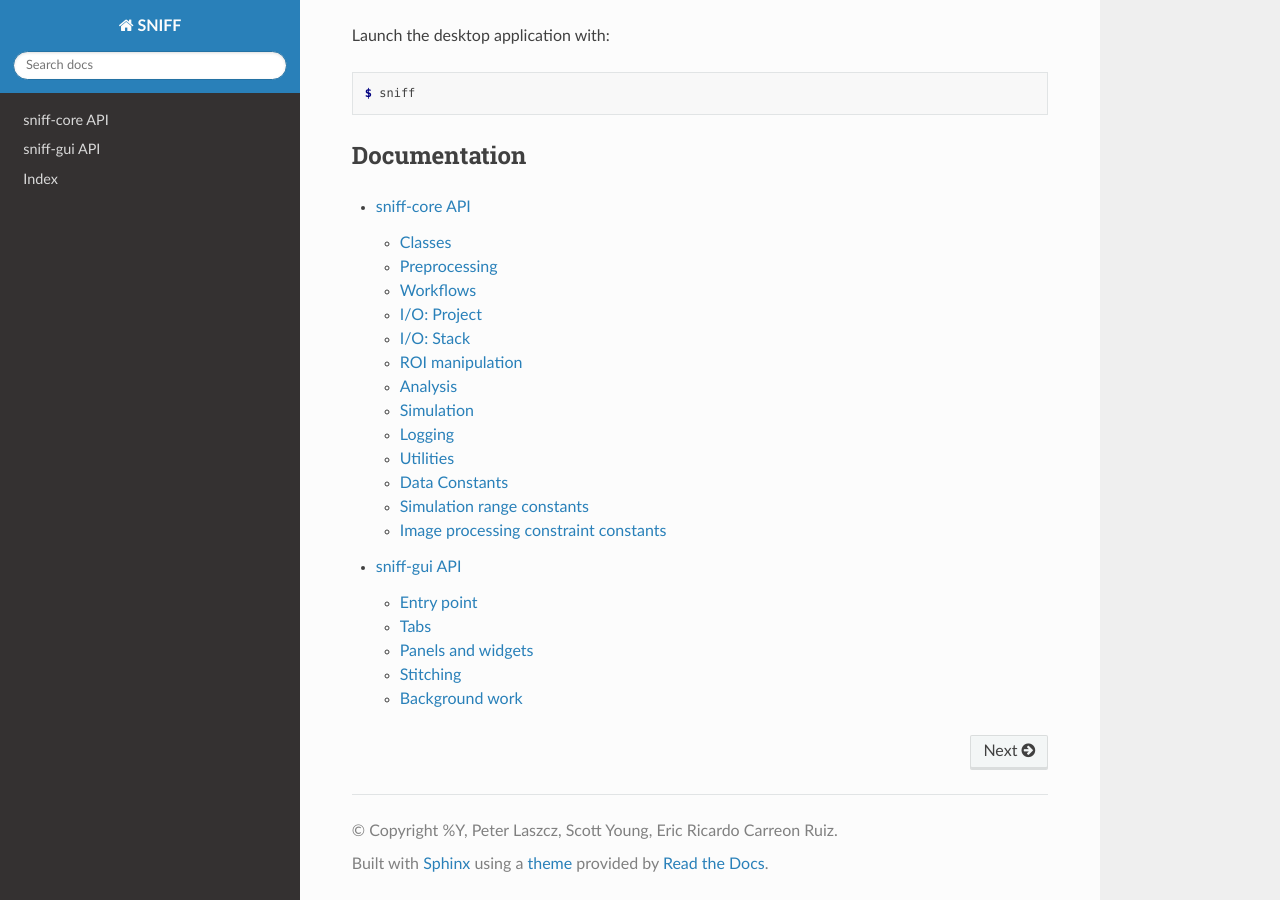
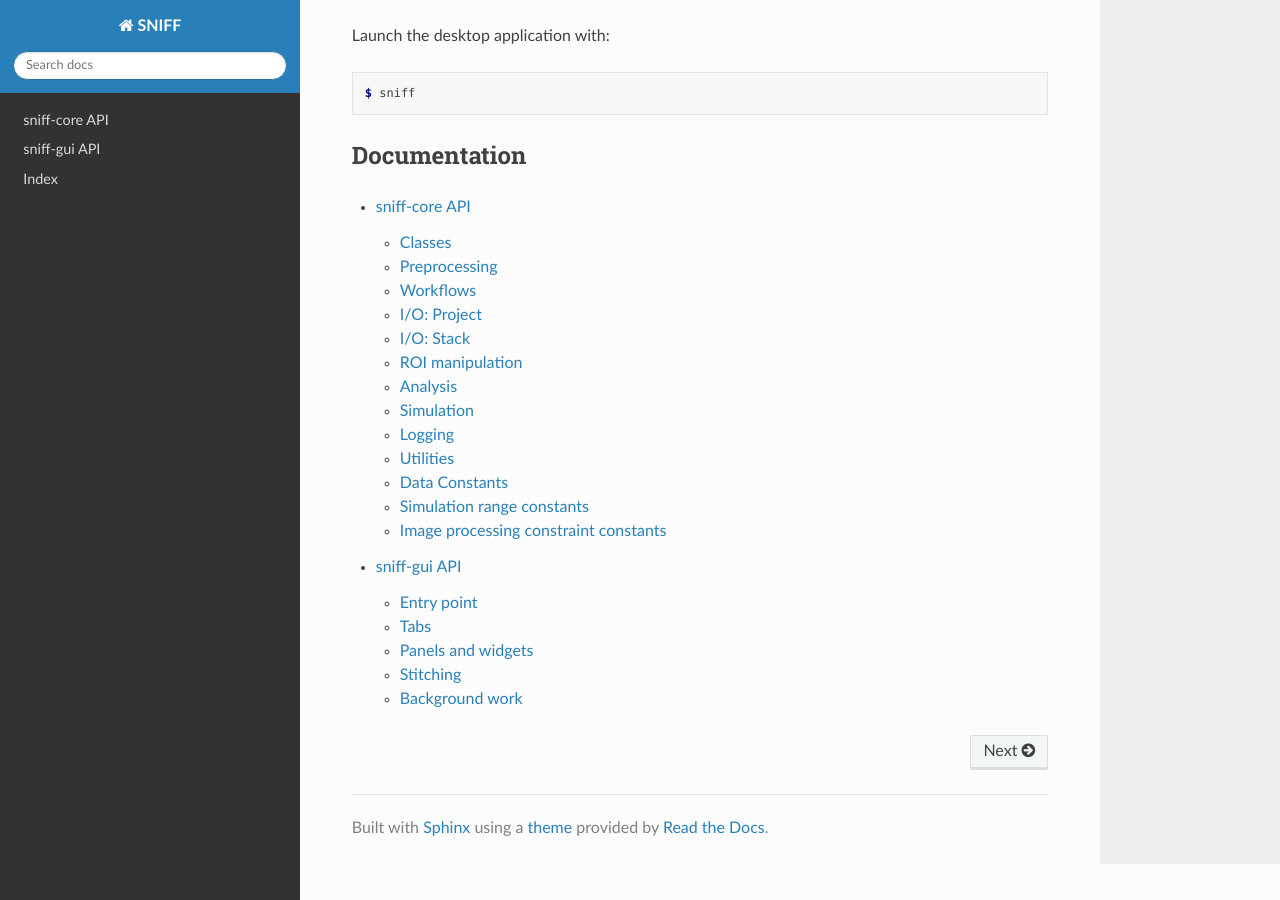
Before and after one commit to Peter-Laszcz/sniff-dev, a Sphinx documentation site: the page built from docs/index.md, in a window 1280 px wide and 900 px high, scrolled down 639 px. Built offline with Sphinx 7.4.7 and the Read the Docs theme 3.1.0, drawn with Linux system fonts in a browser that asks for light colours; part of the change alters nothing that is shown.

Commit message:
Remove copyright from documentation

```diff
--- a/docs/conf.py
+++ b/docs/conf.py
@@ -4,16 +4,13 @@ import sys
 from importlib.metadata import PackageNotFoundError, version as _version
 from pathlib import Path
 
-# The docs build normally runs against installed (editable) packages, but keep
-# the source trees importable so `sphinx-build docs docs/_build/html` also works
-# in a checkout where nothing has been pip-installed.
 _ROOT = Path(__file__).resolve().parents[1]
 for _pkg in ("sniff-core", "sniff-gui"):
     sys.path.insert(0, str(_ROOT / "packages" / _pkg / "src"))
 
 project = "SNIFF"
 author = "Peter Laszcz, Scott Young, Eric Ricardo Carreon Ruiz"
-copyright = "%Y, Peter Laszcz, Scott Young, Eric Ricardo Carreon Ruiz"
+copyright = ""
 
 try:
     release = _version("sniff-core")
@@ -43,9 +40,6 @@ autodoc_default_options = {
     "show-inheritance": True,
 }
 
-# Qt and NCrystal are imported at module scope. They are installed for real in
-# CI so signatures stay accurate; list them here if a build environment cannot
-# provide them.
 autodoc_mock_imports: list[str] = []
 
 # -- Napoleon (NumPy-style docstrings) ---------------------------------------
@@ -61,7 +55,6 @@ source_suffix = {".rst": "restructuredtext", ".md": "markdown"}
 
 # -- Intersphinx -------------------------------------------------------------
 
-# Fail fast instead of hanging the build when an inventory host is slow.
 intersphinx_timeout = 15
 
 intersphinx_mapping = {
@@ -73,8 +66,24 @@ intersphinx_mapping = {
     "astropy": ("https://docs.astropy.org/en/stable/", None),
 }
 
+def _demote_inventory_fetch_failures() -> None:
+    import logging
+
+    class _InventoryFetchFilter(logging.Filter):
+        def filter(self, record: logging.LogRecord) -> bool:
+            if record.levelno >= logging.WARNING and not getattr(record, "type", ""):
+                record.levelno = logging.INFO
+                record.levelname = "INFO"
+            return True
+
+    logging.getLogger("sphinx.sphinx.ext.intersphinx").addFilter(_InventoryFetchFilter())
+
+
+_demote_inventory_fetch_failures()
+
 # -- HTML output -------------------------------------------------------------
 
 html_theme = "sphinx_rtd_theme"
 html_static_path = ["_static"]
 html_title = f"{project} {release}"
+html_show_copyright = False
```
